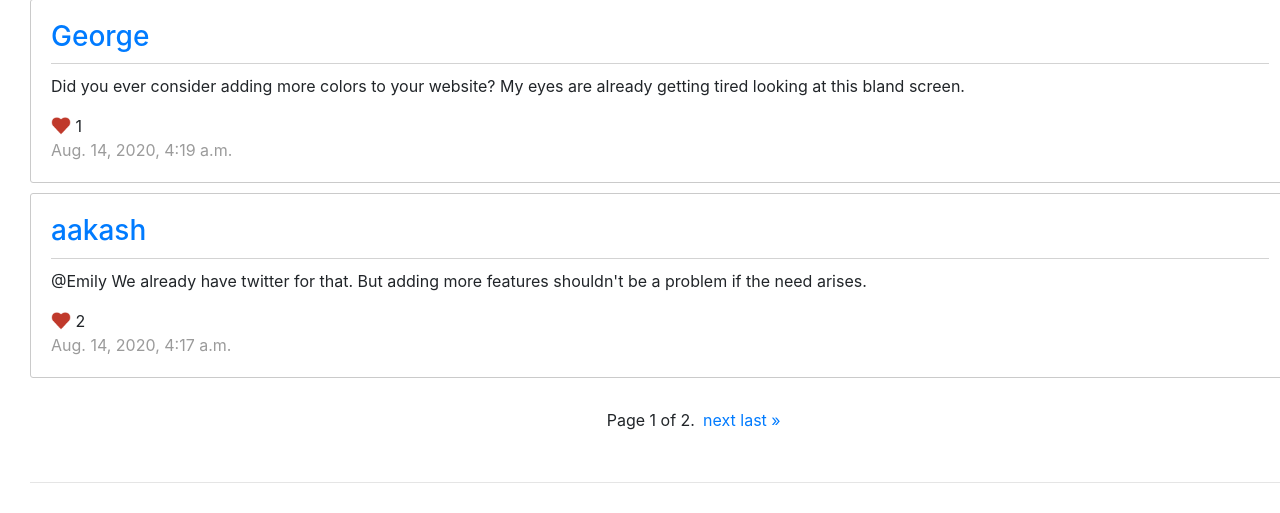
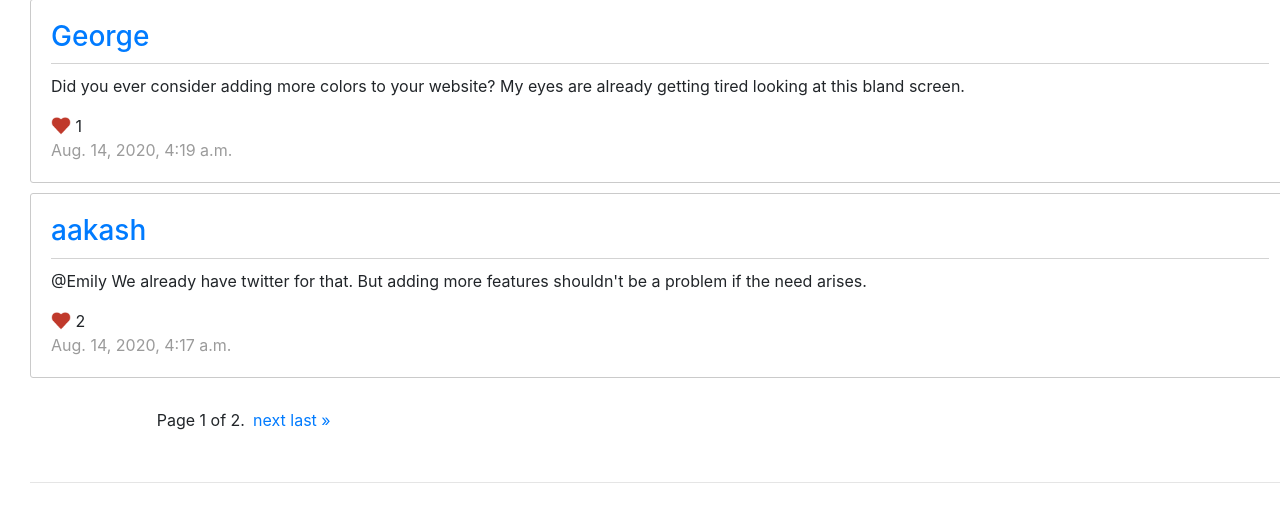
Before and after one commit to sahilsao/Basic-Social-Network-master, a Django app: page / in a window 1280 px wide. Shown: the part 1706-2219 px from the top of the page. Run offline with Django 3.2, Linux system fonts and the light colour scheme; data comes from the database, SQL or seed files in the repository; some libraries are stand-ins or nearby versions.

Commit message:
Update styles.css

```diff
--- a/network/static/network/styles.css
+++ b/network/static/network/styles.css
@@ -1,6 +1,7 @@
 html, body {
     width: 100%;
     height: auto;
+    display: absolute;
     margin-left: 10px;
     margin-right: 10px;
     background-size: 100%;
@@ -12,7 +13,6 @@ html, body {
 
 #newPost {
     padding: 20px;
-    padding-right: 20px;
     border: 1px solid rgb(202, 202, 202);
     border-radius: 3px;
     margin: 10px;
@@ -48,7 +48,6 @@ hr {
 
 .post_container {
     padding: 20px;
-    padding-right: 20px;
     border: 1px solid rgb(202, 202, 202);
     border-radius: 3px;
     margin: 10px;
@@ -77,7 +76,7 @@ hr {
 }
 
 .pagination {
-    width: fit-content;
+    width: 100%;
     margin-left: auto;
     margin-right: auto;
     padding: 20px;
```
